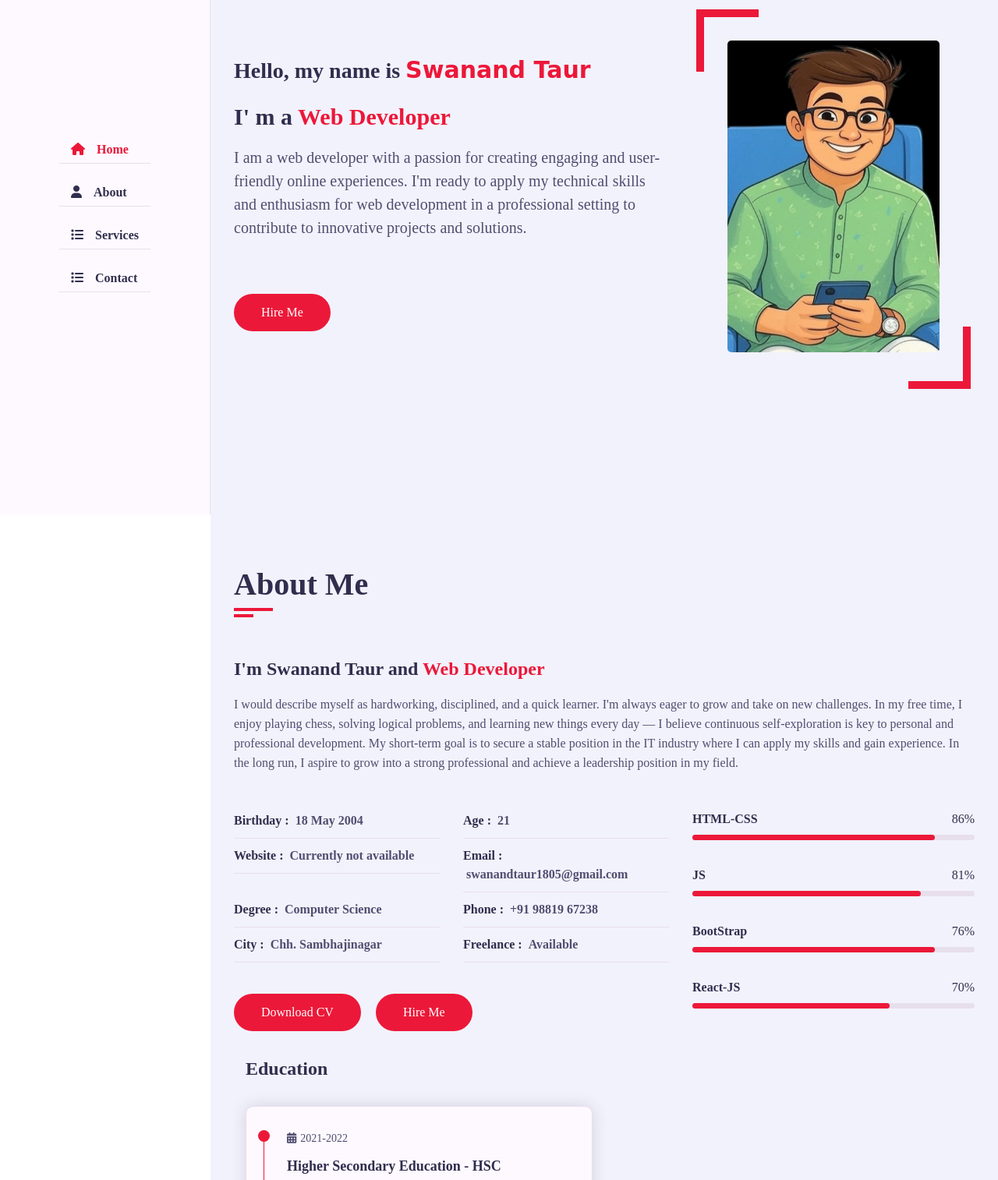
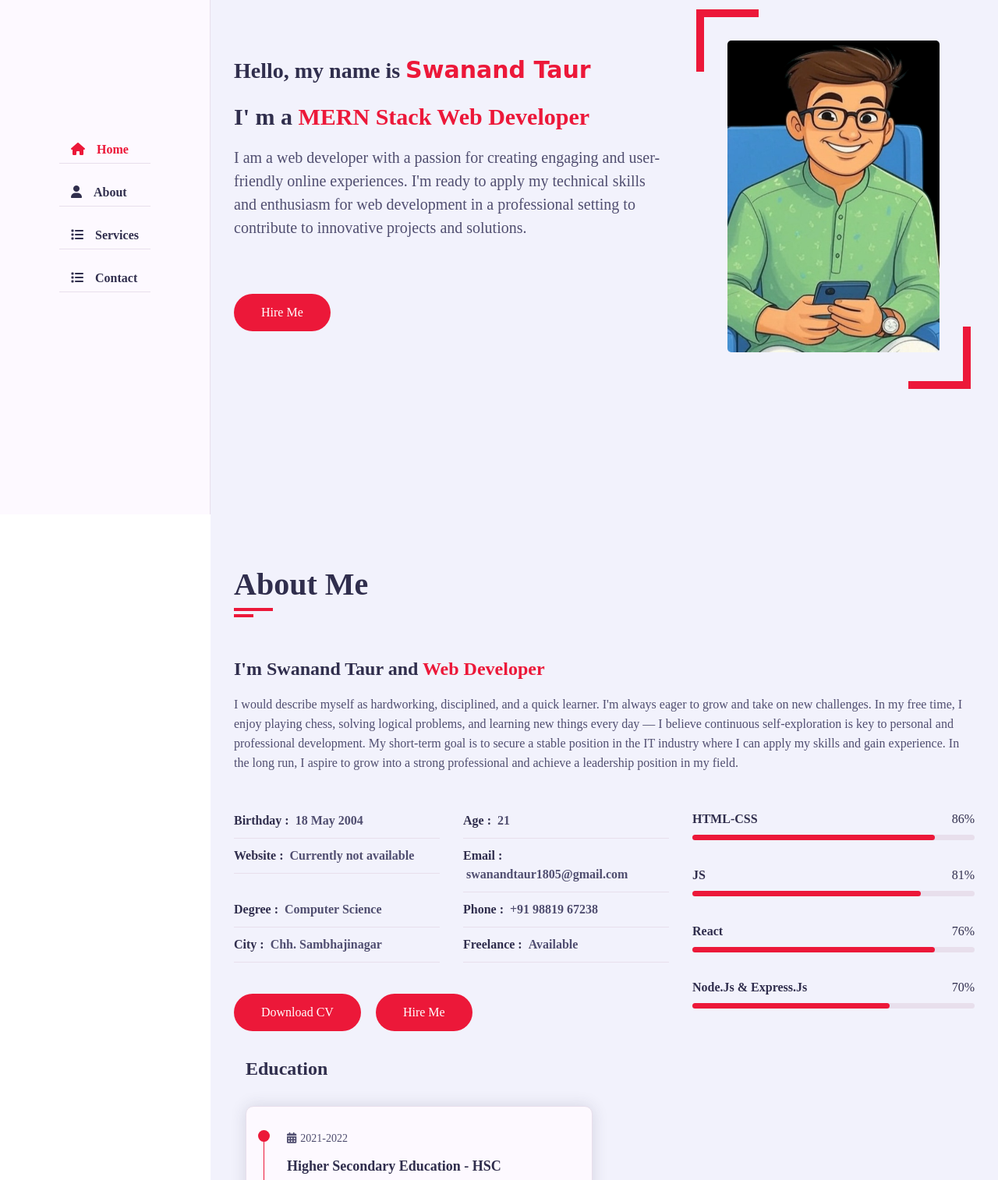
Before and after one commit to SwanandTaur/MY-PORTFOLIO, a plain HTML site: page index.html in a window 1280 px wide. Shown: the part 140-1654 px from the top of the page at 78% size. Drawn offline with Linux system fonts and the light colour scheme; a script that the page names is missing; a web font is replaced by a local one.

Commit message:
Update index.html

```diff
--- a/index.html
+++ b/index.html
@@ -46,7 +46,7 @@
                     <div class="row">
                         <div class="home-info padd-15">
                             <h3 class="hello">Hello, my name is <span class="name">Swanand Taur</span></h3>
-                            <h3 class="my-profession">I' m a <span class="typing">Web Developer</span></h3>
+                            <h3 class="my-profession">I' m a <span class="typing">MERN Stack Web Developer</span></h3>
                             <p>I am a web developer with a passion for creating engaging and user-friendly online
                                 experiences. I'm ready to apply my technical skills
                                 and enthusiasm for web development in a professional setting to contribute to innovative
@@ -137,14 +137,14 @@
                                             </div>
                                         </div>
                                         <div class="skill-item padd-15">
-                                            <h5>BootStrap</h5>
+                                            <h5>React</h5>
                                             <div class="progress">
                                                 <div class="progress-in" style="width:86%"></div>
                                                 <div class="skill-percent">76%</div>
                                             </div>
                                         </div>
                                         <div class="skill-item padd-15">
-                                            <h5>React-JS</h5>
+                                            <h5>Node.js & Express.js</h5>
                                             <div class="progress">
                                                 <div class="progress-in" style="width:70%"></div>
                                                 <div class="skill-percent">70%</div>
@@ -563,4 +563,5 @@
 
 </body>
 
+
 </html>
```
